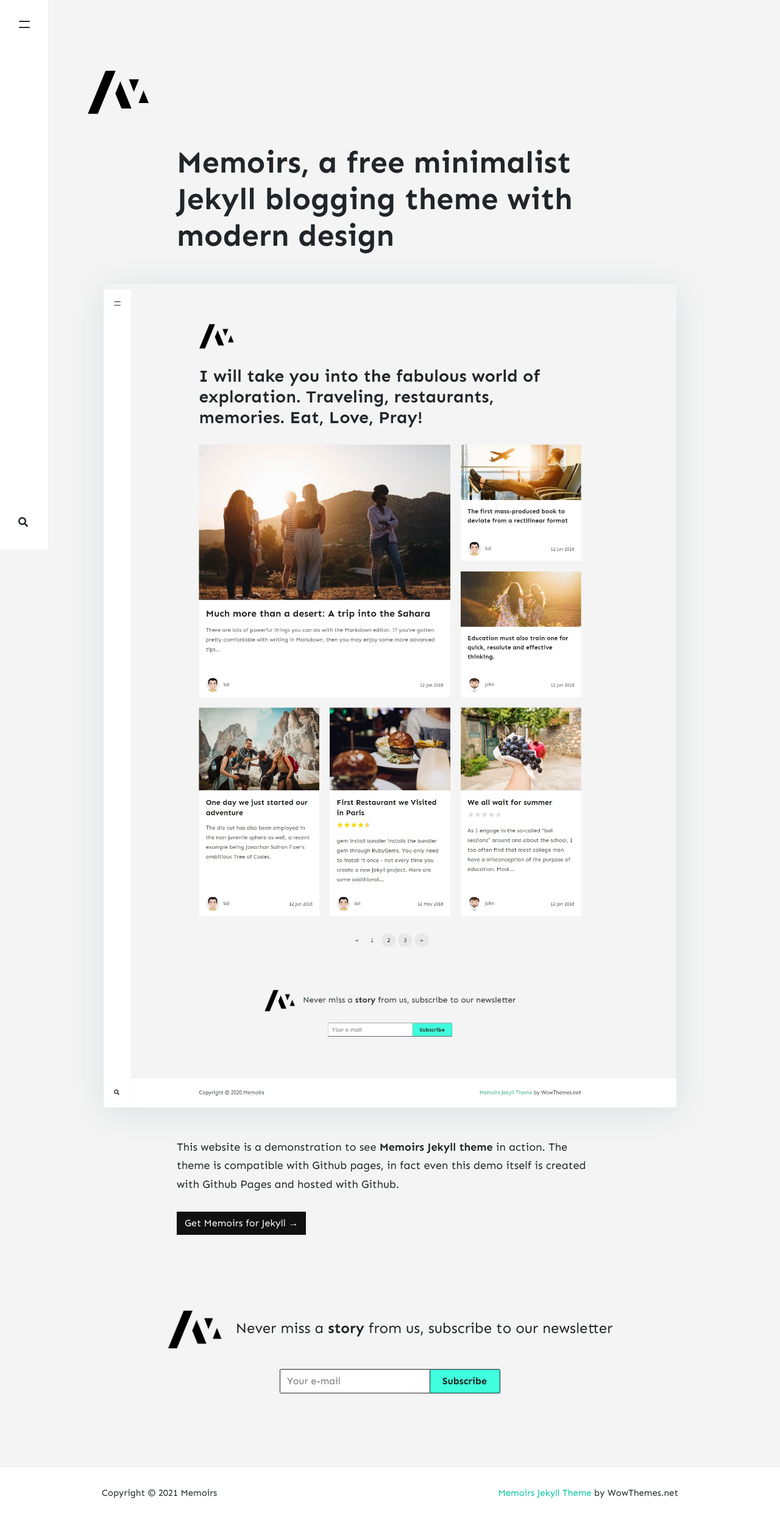
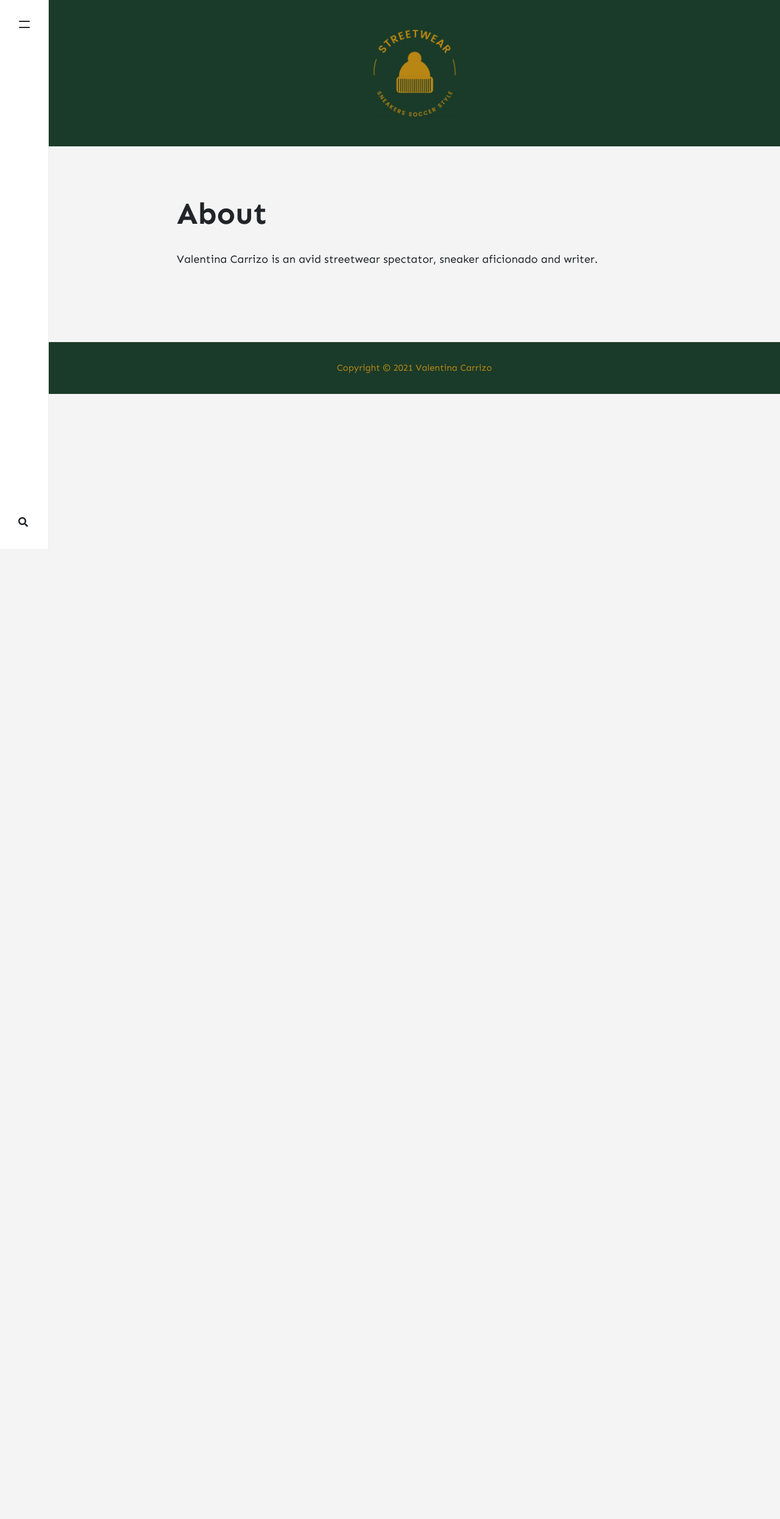
Before and after one commit to valentinacarrizo/valentinacarrizo.github.io, a Jekyll site: the page built from _pages/about.md, in a window 1280 px wide. Shown: the whole page at 61% size. Built offline with Jekyll 4.4.1, drawn with Linux system fonts in a browser that asks for light colours; nearby versions of some CDN libraries; comment, search, counter and statistics services are not loaded; after the commit the page ends 900 px from its top, so only the background shows below that.

Commit message:
Site updates

```diff
--- a/_config.yml
+++ b/_config.yml
@@ -1,7 +1,7 @@
 # Site
-name: "Memoirs"
-title: "Memoirs"
-description: "I will take you on the fabulous world of exploration. Travel, culture, lifestyle. Eat, Pray, Love!"
+name: "Valentina Carrizo"
+title: "Valentina Carrizo"
+description: "An exploration of intersectionality in streetwear, soccer and lifestyle."
 logo: 'assets/images/logo.png'
 favicon: 'assets/images/logo.png'
 google_analytics: 'UA-xxxxxxxx-1'
--- a/_layouts/default.html
+++ b/_layouts/default.html
@@ -49,10 +49,8 @@ ga('send', 'pageview');
 <div id="blackover-nav" class="blackover"></div>
 <nav id="menu">
     <ul>
-        <h3>Navigation</h3>
         <li><a href="{{ site.baseurl }}/">Home</a></li>
-        <li><a href="{{ site.baseurl }}/about">About <span class="badge badge-primary">Memoirs Jekyll Theme</span></a></li>
-        <li><a target="_blank" href="https://bootstrapstarter.com/bootstrap-templates/jekyll-theme-memoirs/">Get Memoirs</a></li>
+        <li><a href="{{ site.baseurl }}/about">About</a></li>
         <li><a href="{{ site.baseurl }}/contact">Contact</a></li>
     </ul>
 </nav>
@@ -65,14 +63,16 @@ ga('send', 'pageview');
 
 <div class="site-content {% if page.url == '/' %} firstpage {% endif %}">
 
+<header class="header">
+    <a class="navbar-brand" href="{{ site.baseurl }}/">
+        <img src="{{ site.baseurl }}/{{ site.logo }}" alt="{{ site.name }}">
+    </a>
+</header>
 <div class="container">
 
     <!-- Site Logo/Name
     ================================================== -->
 
-    <a class="navbar-brand" href="{{ site.baseurl }}/">
-        <img src="{{ site.baseurl }}/{{ site.logo }}" alt="{{ site.name }}">
-    </a>
 
 
     <!-- Site Tag
@@ -92,7 +92,7 @@ ga('send', 'pageview');
     {% if site.mailchimp-list %}
     <!-- Newsletter
     ================================================== -->
-    <div class="newsletter text-center">
+    <!-- <div class="newsletter text-center">
         <span class="h4"><img src="{{ site.baseurl }}/{{ site.logo }}" class="newsletter-logo" alt="{{site.title}}"> &nbsp; Never miss a <b>story</b> from us, subscribe to our newsletter</span>
         <form action="{{site.mailchimp-list}}" method="post" name="mc-embedded-subscribe-form" class="wj-contact-form validate" target="_blank" novalidate>
             <div class="mc-field-group d-inline-flex">
@@ -100,7 +100,7 @@ ga('send', 'pageview');
             <input type="submit" value="Subscribe" name="subscribe" class="heart">
             </div>
         </form>
-    </div>
+    </div> -->
     {% endif %}
 
 </div>
@@ -110,11 +110,8 @@ ga('send', 'pageview');
 <footer class="footer">
     <div class="container">
         <div class="row">
-            <div class="col-md-6 col-sm-12 text-center text-lg-left">
+            <div class="col-sm-12 text-center">
                 Copyright © {{ site.time | date: "%Y" }} {{ site.name }}
-            </div>
-            <div class="col-md-6 col-sm-12 text-center text-lg-right">
-                <a target="_blank" href="https://www.wowthemes.net/memoirs-free-jekyll-theme/">Memoirs Jekyll Theme</a> by WowThemes.net
             </div>
         </div>
     </div>
--- a/_pages/about.md
+++ b/_pages/about.md
@@ -1,12 +1,9 @@
 ---
 layout: page
-title: Memoirs, a free minimalist Jekyll blogging theme with modern design
+title: About
 permalink: /about
 comments: false
-image: assets/images/screenshot.jpg
 imageshadow: true
 ---
 
-This website is a demonstration to see **Memoirs Jekyll theme** in action. The theme is compatible with Github pages, in fact even this demo itself is created with Github Pages and hosted with Github.
-
-<a target="_blank" href="https://bootstrapstarter.com/bootstrap-templates/jekyll-theme-memoirs/" class="btn btn-dark"> Get Memoirs for Jekyll &rarr;</a>
+Valentina Carrizo is an avid streetwear spectator, sneaker aficionado and writer.
--- a/_sass/bootstrap/_navbar.scss
+++ b/_sass/bootstrap/_navbar.scss
@@ -48,12 +48,19 @@
 // Navbar brand
 //
 // Used for brand, project, or site names.
-
+header {
+  height: 240px;
+  padding-left:  80px;
+  text-align: center;
+    background-color: #1a3b29;
+    margin-bottom: 80px;
+}
+.lunrsearchresults ul {
+  padding: 0;
+  margin: 0;
+}
 .navbar-brand {
   display: inline-block;
-  padding-top: $navbar-brand-padding-y;
-  padding-bottom: $navbar-brand-padding-y;
-  margin-right: $navbar-padding-x;
   @include font-size($navbar-brand-font-size);
   line-height: inherit;
   white-space: nowrap;
--- a/assets/css/theme.scss
+++ b/assets/css/theme.scss
@@ -35,9 +35,7 @@ img {
 h1,h2,h3,h4,h5,h6 {
     font-weight:700;
 }
-.site-content {
-    padding-top:50px;
-}
+
 .sitetag {
     font-weight:700;
     line-height:1.3;
@@ -114,9 +112,7 @@ img, img:hover {
 }
 // menu
 .navbar-brand img {
-    max-height:80px;
-    margin-bottom:40px;
-    margin-top:40px;
+    max-height:240px;
 }
 .sidebar {
     position: fixed;
@@ -563,6 +559,9 @@ img, img:hover {
 .modal-open .modal {
     background: rgba(0,0,0,0.3);
 }
+#lunrsearchresults ul {
+    margin: 0;
+}
 .lunrsearchresult {
     .title {
         color:#000;
@@ -599,11 +598,13 @@ body.active-side {
 }
 //footer
 .footer {
+    color: #b88615;
     margin-top:120px;
+    margin-left: 80px;
     padding:30px;
-    border-top:1px solid $gray-200;
     font-size:15px;
-    background:#fff;
+    background:#1a3b29;
+
 }
 
 //responsive tweaks
```
Also changed, not shown: _pages/contact.md (+1 -1 lines), assets/images/Picture1.jpg (renamed from assets/images/Picture 1.jpg), assets/images/Picture2.jpg (renamed from assets/images/Picture 2.jpg), assets/images/Picture3.jpg (renamed from assets/images/Picture 3.jpg), assets/images/logo.png.
